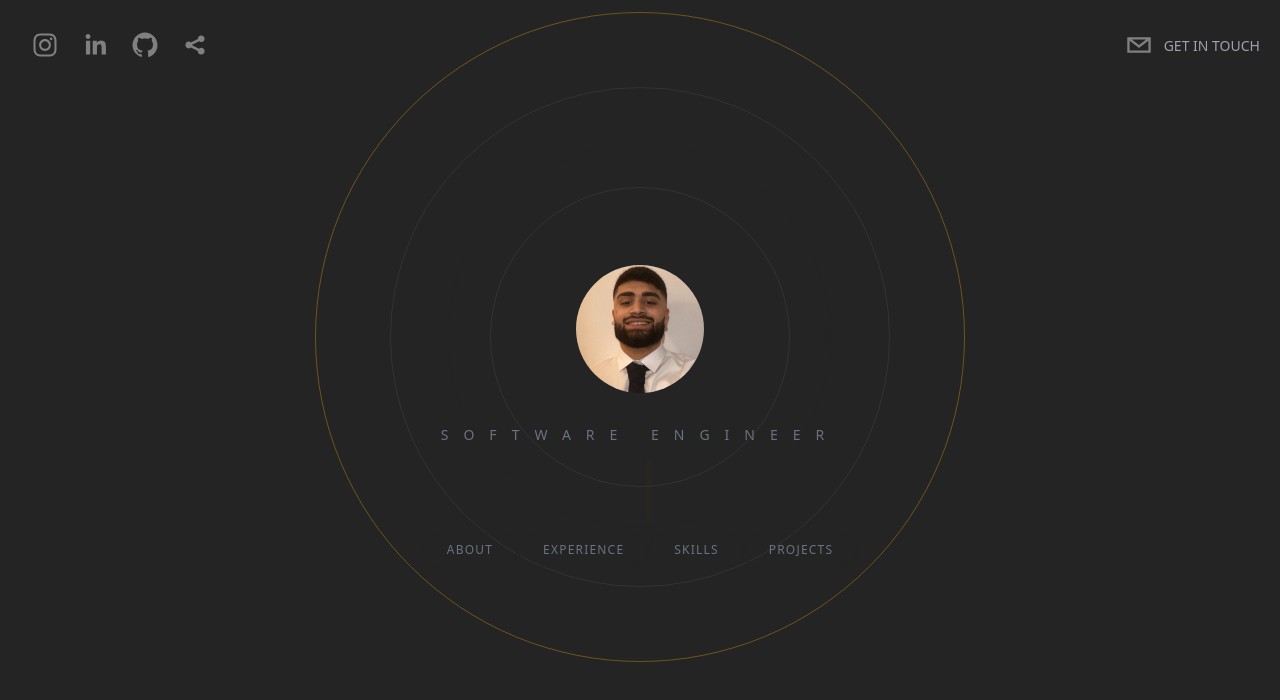
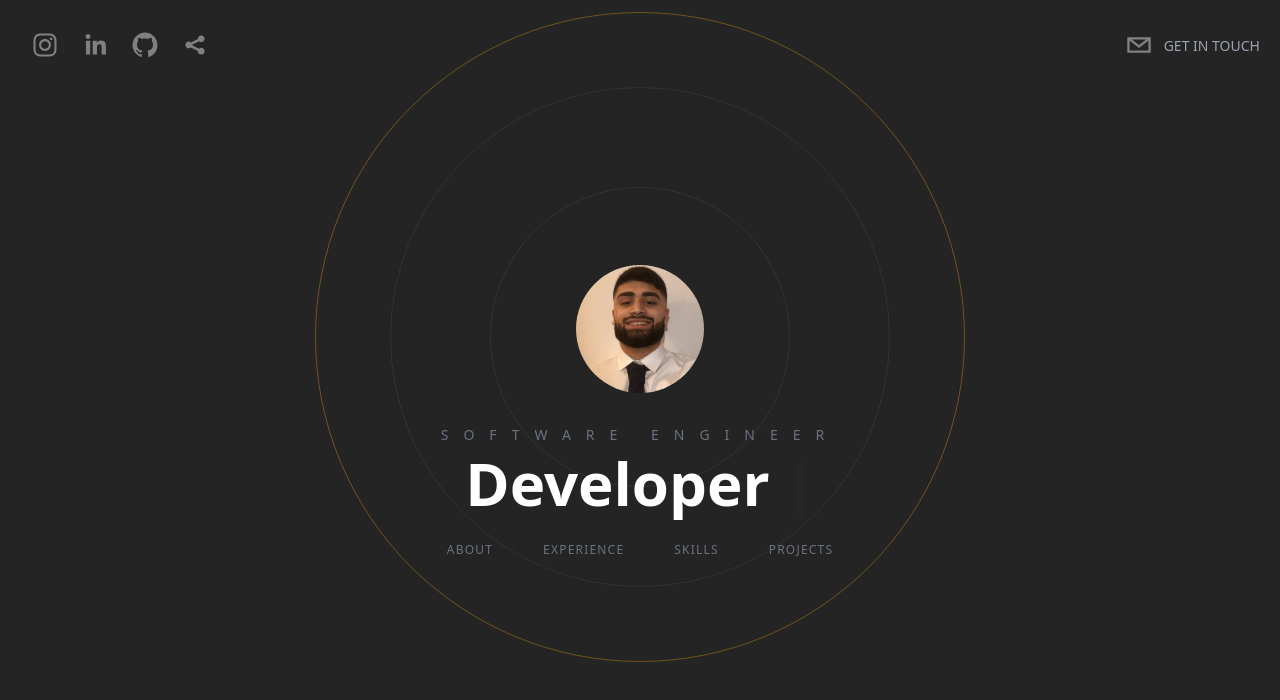
Before and after one commit to ChaudharySamirZafar/portfolio, a Next.js app: page / in a window 1280 px wide. Shown: the top 700 px of the page. Built offline with nearby package versions, Linux system fonts and the light colour scheme.

Commit message:
Changed Hero.

```diff
--- a/components/Hero.tsx
+++ b/components/Hero.tsx
@@ -10,7 +10,7 @@ type Props = {};
 function Hero({}: Props) {
   const [text, count] = useTypewriter({
     words: [
-      "Hi, The Name's Samir Zafar",
+      "Samir Zafar",
       "Developer",
       "Innovator",
     ],
```
